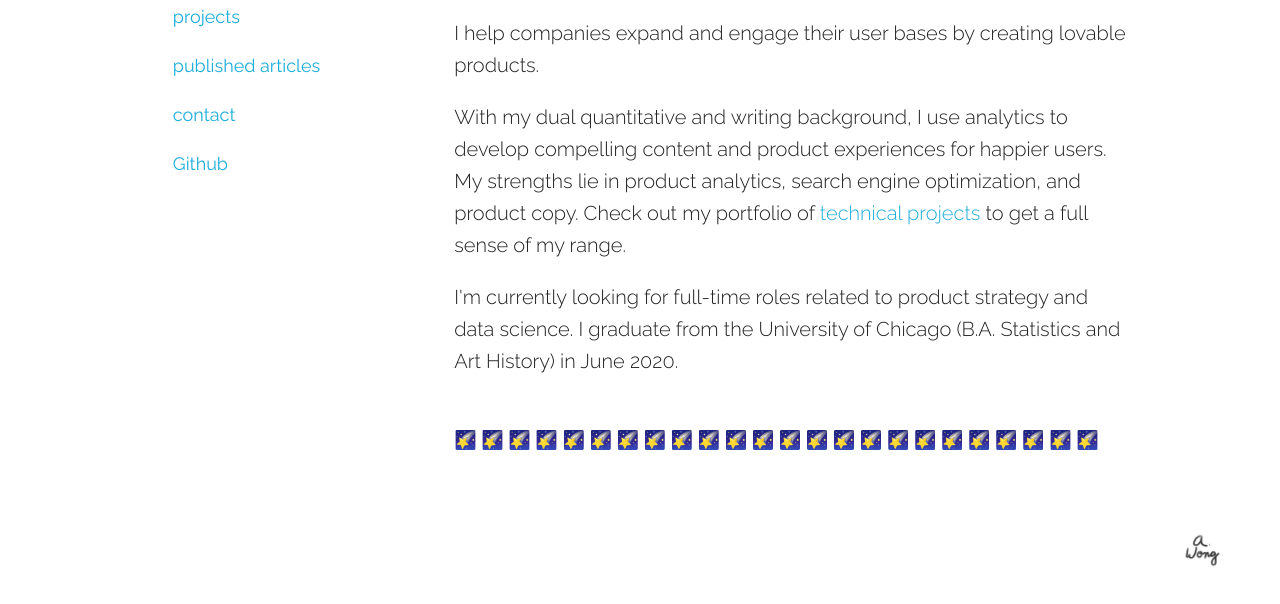
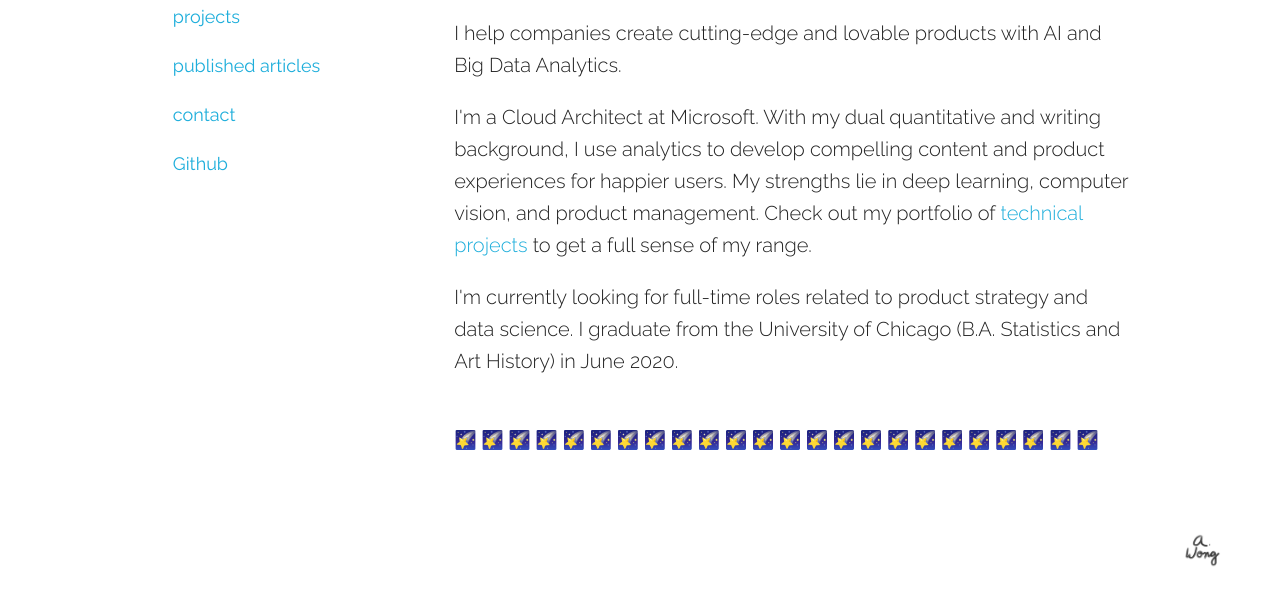
Before and after one commit to wongamanda/amandawong.me, a website: page index.html in a window 1280 px wide. Shown: the part 184-788 px from the top of the page. Drawn offline with nearby package versions, Linux system fonts and the light colour scheme.

Commit message:
Update job title

```diff
--- a/index.html
+++ b/index.html
@@ -29,12 +29,13 @@
       <div id="content" class="eleven columns post offset-by-four columns">
         <h3>Hi there, I'm Amanda (she/they)</h3>
             <h6 id="bio">
-              I help companies expand and engage their user bases by creating lovable products.
+              I help companies create cutting-edge and lovable products with AI and Big Data Analytics.
             </h6>
             <h6 id="bio">
+              I'm a Cloud Architect at Microsoft.
               With my dual quantitative and writing background, I use analytics to develop compelling content and product experiences
               for happier users.
-              My strengths lie in product analytics, search engine optimization, and product copy.
+              My strengths lie in deep learning, computer vision, and product management.
               Check out my portfolio of <a href="/projects">technical projects</a> to get a full sense of my range.
             </h6>
             <h6 id="bio">
```
